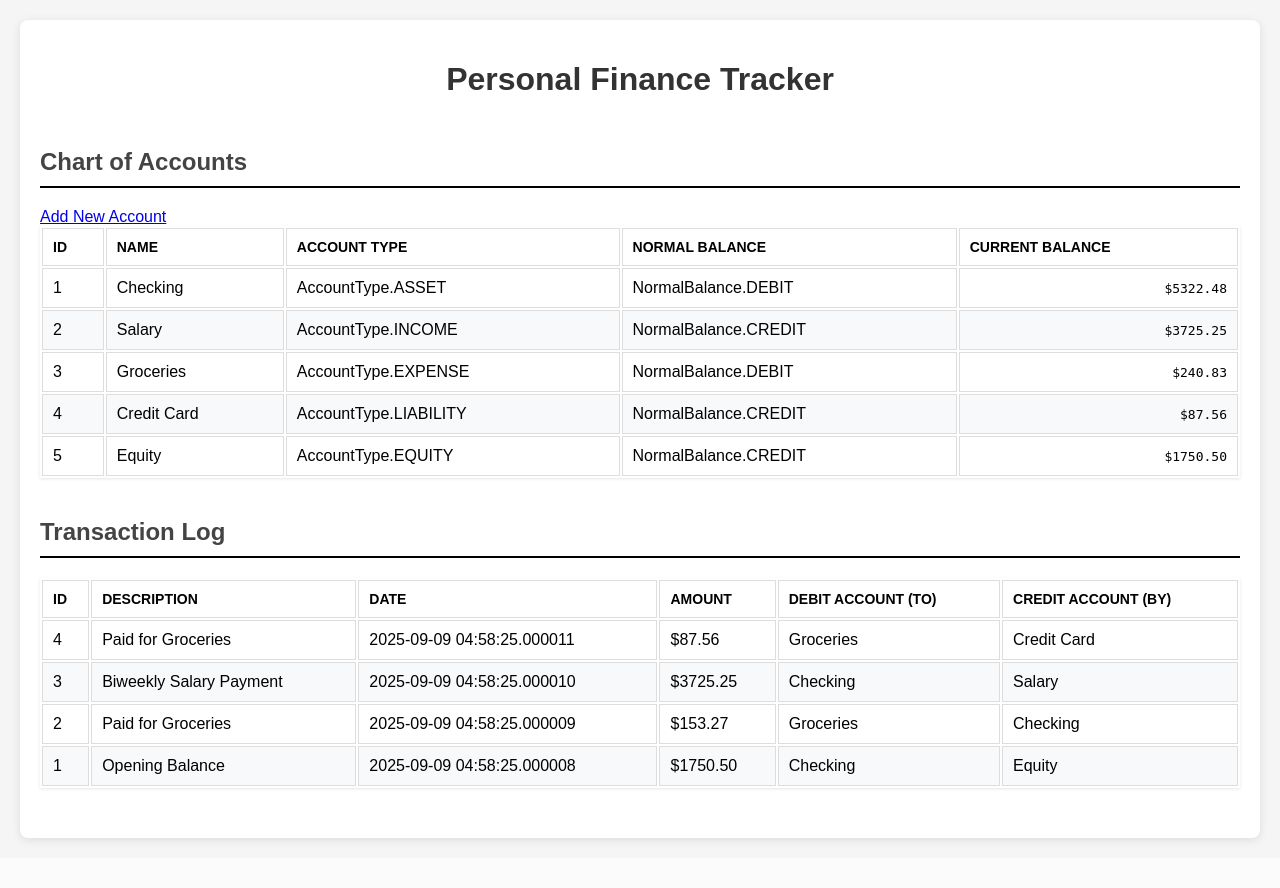
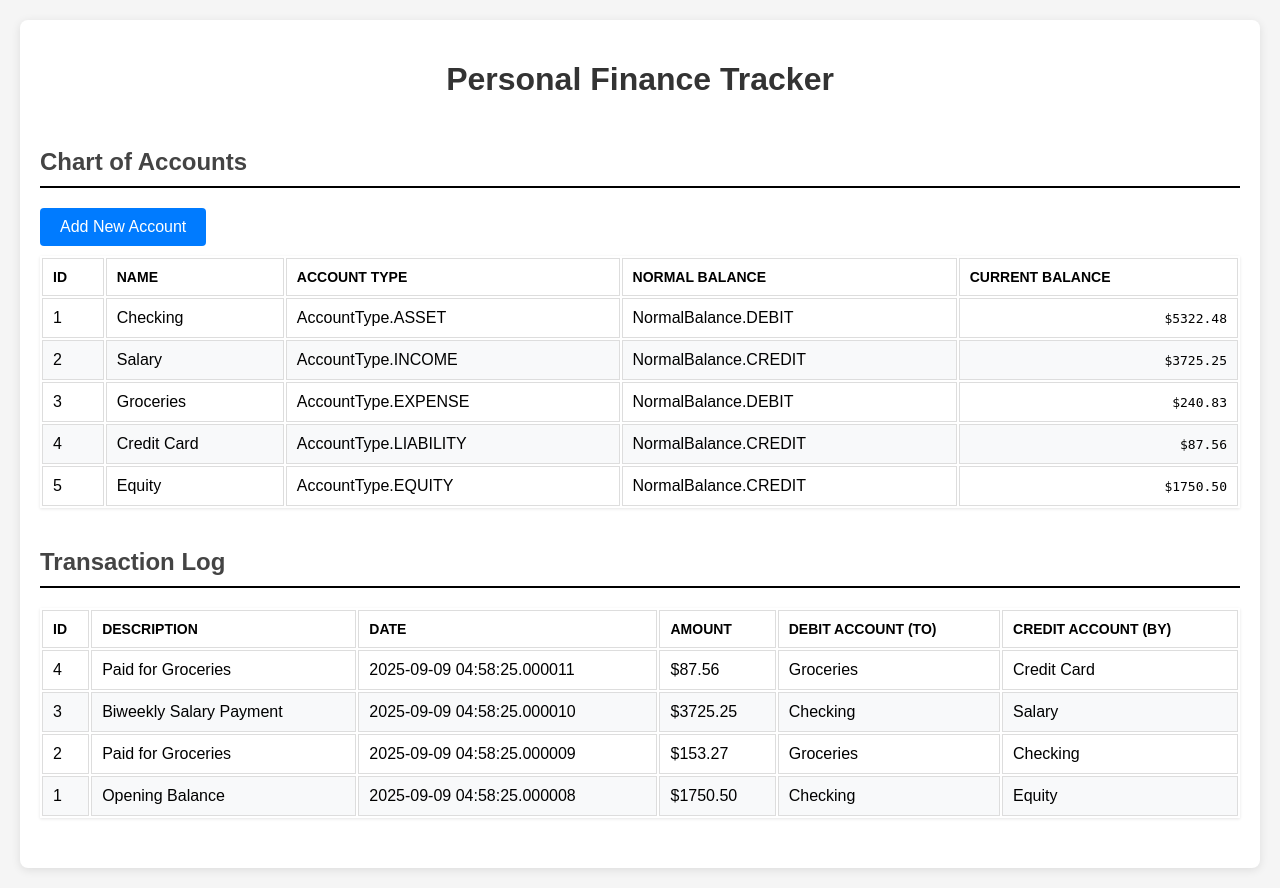
Before and after one commit to christianlaverde/pft, a Flask app: page / in a window 1280 px wide. Before the commit the page ends 843 px from the top, so only its background shows below. Run offline with Flask 3, Linux system fonts and the light colour scheme; data comes from the database, SQL or seed files in the repository.

Commit message:
Add support for flash messages + button styling in dashboard.html

```diff
--- a/templates/dashboard.html
+++ b/templates/dashboard.html
@@ -65,11 +65,37 @@
       text-align: right;
       font-family: monospace;
     }
+
+    .btn {
+      background-color: #007bff;
+      color: white;
+      padding: 10px 20px;
+      margin-bottom: 10px;
+      margin-right: 10px;
+      text-decoration: none;
+      border: none;
+      border-radius: 4px;
+      font-size: 16px;
+      cursor: pointer;
+      display: inline-block;
+    }
+
+    .btn:hover {
+      background-color: #0056b3;
+    }
     </style>
   </head>
   <body>
     <div class="container">
       <h1>Personal Finance Tracker</h1>
+
+      {% with messages = get_flashed_messages(with_categories=true) %}
+        {% if messages %}
+          {% for category, message in messages %}
+            <div class="alert alert-{{ category }}">{{ message }}</div>
+          {% endfor %}
+        {% endif %}
+      {% endwith %}
 
       <h2>Chart of Accounts</h2>
       <div class="actions">
```
